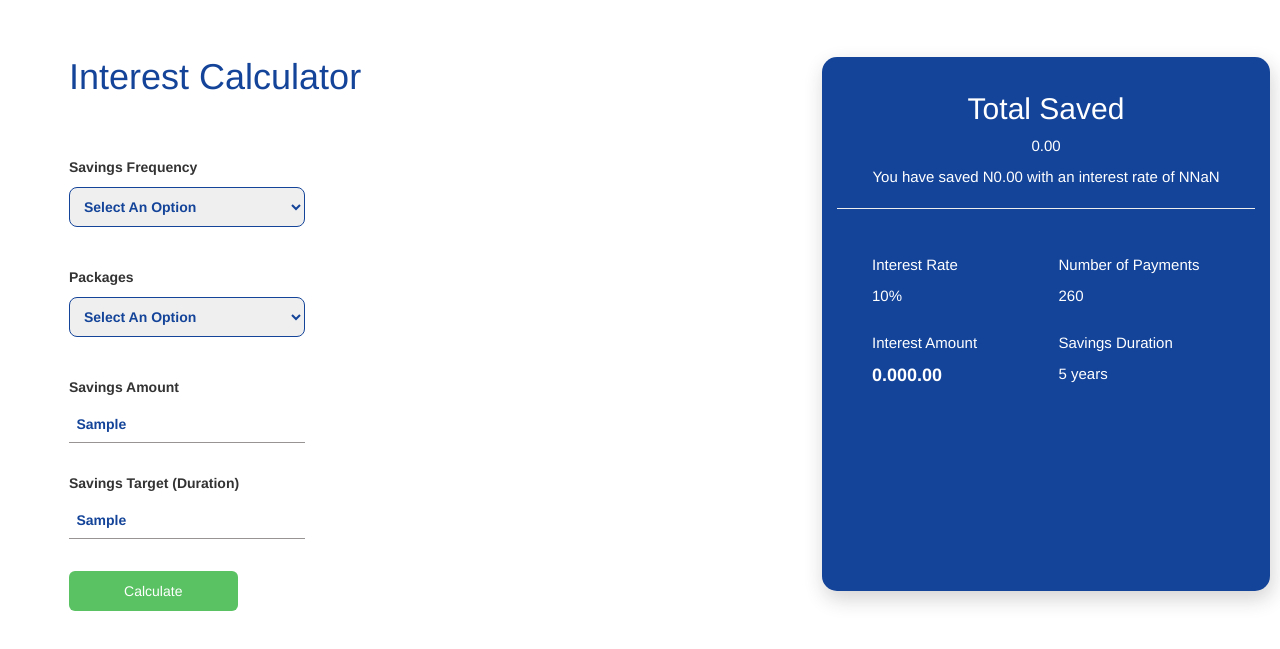
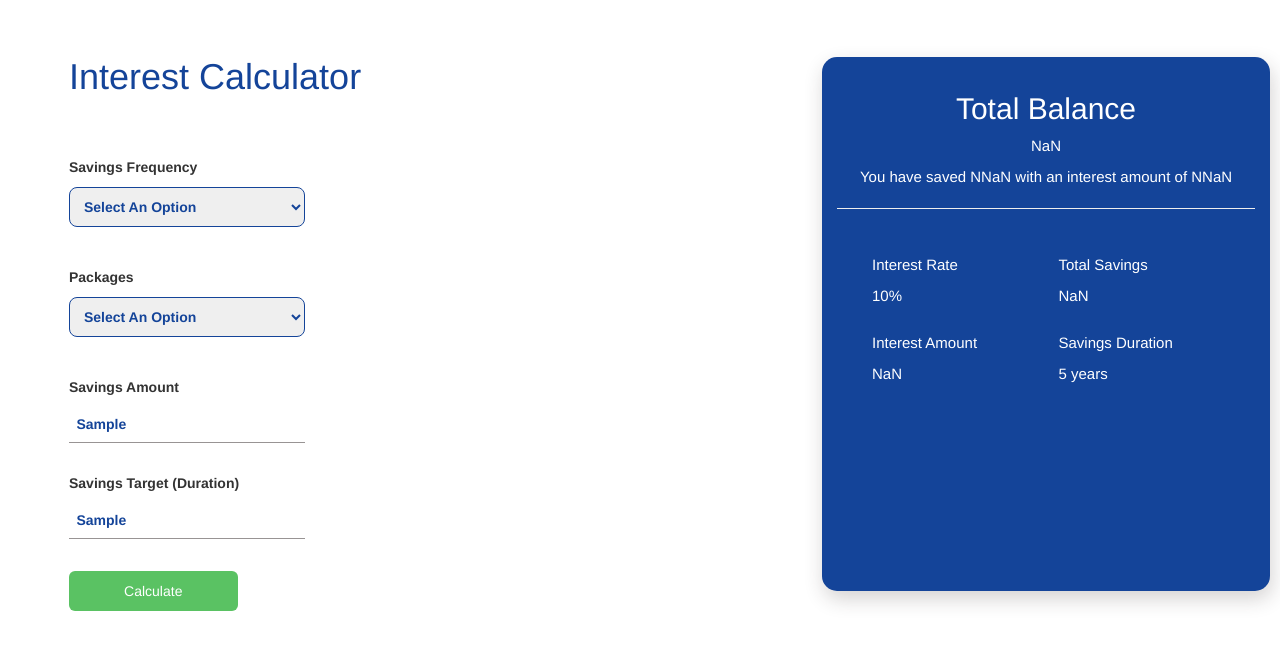
Before and after one commit to gaiyadev/piggy-bank-task, a plain HTML site: page index.html in a window 1280 px wide. Both pictures are taken after typing "Sample", "Sample" into the empty fields and a click on the button "Calculate". Shown: the part 63-712 px from the top of the page. Drawn offline with nearby package versions, Linux system fonts and the light colour scheme.

Commit message:
integrated the js file to the index.html

```diff
--- a/index.html
+++ b/index.html
@@ -48,7 +48,7 @@
       <h1>Interest Calculator</h1>
       <div class="form-field">
         <label for="Savings Frequency">Savings Frequency</label>
-        <select name="" id="frequency" class="select">
+        <select name="frequency" id="frequency" class="select">
           <option value="none">Select An Option</option>
           <option value="Daily">Daily</option>
           <option value="Weekly">Weekly</option>
@@ -57,11 +57,11 @@
         </select>
 
         <label for="Savings Frequency">Packages</label>
-        <select name="" id="package" class="select">
+        <select name="package" id="package" class="select">
           <option value="none">Select An Option</option>
           <option value="Standard">Standard</option>
           <option value="Flex Dollar">Flex Dollar</option>
-          <option value="Safelock">Safelock</option>
+          <option value="SafeLock">SafeLock</option>
         </select>
 
         <label for="Savings Amount">Savings Amount</label>
@@ -76,9 +76,9 @@
       <div class="container-2">
         <div class="display">
           <div class="center">
-            <h2>Total Saved</h2>
-            <p id="total"><span class="naira">N</span>1,430,000.00</p>
-            <p id="text_saved">You have saved N1,300,000.00 with an interest rate of N130,000.00 </p>
+            <h2>Total Balance</h2>
+            <p id="total"><span class="naira">N</span>0.00</p>
+            <p id="text_saved">You have saved 0.00 with an interest amount of 0.00 </p>
             <hr>
             <div class="center_attr">
               <div>
@@ -86,12 +86,12 @@
                 <p id="interest_rate">10%</p>
               </div>
               <div>
-                <p>Number of Payments</p>
-                <p>260</p>
+                <p> Total Savings</p>
+                <p id="total_">0.00</p>
               </div>
               <div>
                 <p>Interest Amount</p>
-                <p id="amount_saved"><span class="naira">N</span>1,430,000.00</p>
+                <p id="total_returns"><span class="naira">N</span>0.00</p>
               </div>
               <div>
                 <p>Savings Duration</p>
@@ -105,7 +105,6 @@
 
 
 
-    <script src="./index.js"></script>
     <script>
       $('[data-toggle="slide-collapse"]').on('click', function() {
         $navMenuCont = $($(this).data('target'));
@@ -129,5 +128,6 @@
         classList.add("collapsed");
       });
     </script>
+    <script src="index.js" type="text/javascript"></script>
 </body>
 </html>
--- a/index.js
+++ b/index.js
@@ -1,9 +1,18 @@
-const amount_saved = document.getElementById('amount_saved');
+//to get the button
+const calculate = document.querySelector('.calculate');
+
+//event listener added to the button when clicked; the calculated values are rendered on the webpage
+calculate.addEventListener('click', function() {
     const text_saved = document.getElementById('text_saved');
+
+    const total_ = document.getElementById('total_');
+
     const interest_rate = document.getElementById('interest_rate');
-const interest_text = document.getElementById('interes_text');
-const total_ = document.getElementById('total');
-const duration_text = document.getElementById('duration_res')
+
+    const interest_text = document.getElementById('total_returns');
+
+    const total = document.getElementById('total');
+
 
     //savings frequency value
     const frequency = document.getElementById('frequency');
@@ -15,15 +24,11 @@ const packageValue = package.value;
 
     //value of capital
     const amount = document.getElementById('amount');
-const amountValue = amount.innerHTML;
+    const amountValue = amount.value;
 
     //duration(in years)
     const duration = document.getElementById('duration_text');
-const durationInYears = duration.innerHTML;
-
-//to get the button
-const calculate = document.querySelector('.calculate');
-
+    const durationInYears = duration.value;
 
 
     let time; // this would be the amount of days, weeks or months in a year
@@ -60,32 +65,27 @@ switch (frequencyValue) {
 
     //function to calculate interest
     const interest = (capitalValue, durationInYears) => {
-   return (amountValue * (rate/100) * time * durationInYears).toFixed(2);
+    return (amountValue * (rate/100) * time * durationInYears);
     }
 
+    const interest_amount = interest(amountValue, durationInYears);
+
     //this is to the total calculated savings without interest
-const total_savings = (amountValue * time * durationInYears).toFixed(2);
+    const total_savings = (amountValue * time * durationInYears);
 
     //total balance after interest is added
-const total_balance = total_savings + interest(amountValue, durationInYears);
+    totalBalance = (total_savings + interest_amount);
+    const total_balance = totalBalance;
+    // console.log(total_savings);
+    // console.log(interest_amount);
 
+    total.innerHTML = total_balance; //total balance
 
-//event listener added to the button when clicked; the calculated values are rendered on the webpage
-calculate.addEventListener('click', () => {
-    amount_saved.innerHTML = total_balance; //total balance
-
-    text_saved.innerHTML = `You have saved N${total_savings} with an interest rate of N${total_balance - total_savings}`; //breakdown of total balance
+    text_saved.innerHTML = `You have saved N${total_savings} with an interest amount of N${interest_amount}`; //breakdown of total balance
 
     interest_rate.innerHTML = `${rate}%`; //rate based on package chosen
 
-    // interest_text.innerHTML = total_balance - total_savings; //interest value calculated
+    interest_text.innerHTML = interest_amount; //interest value calculated
 
     total_.innerHTML = total_savings; //total savings without interest
-
-    // duration_res.innerHTML = ` ${duration_text}  years `
-    console.log('yo')
-    console.log(
-        frequencyValue
-    );
-
 });
```
Lines whose indentation alone changed are shown as unchanged.
